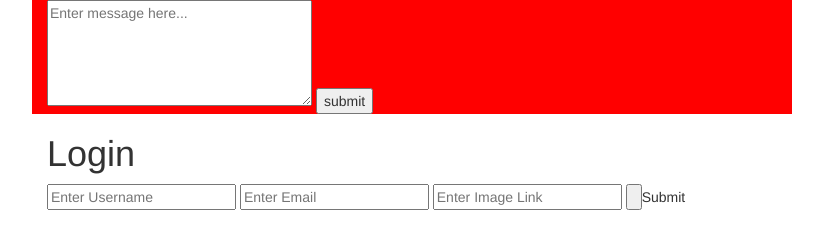
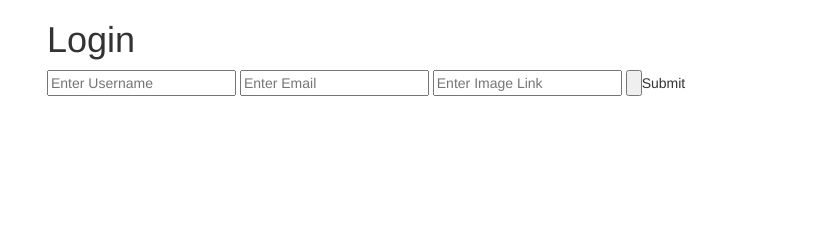
Before and after one commit to maxwellsmart84/liskov, a website: page index.html in a window 1280 px wide. Shown: the whole page, without its empty margins (38-861 px from the left). Drawn offline with nearby package versions, Linux system fonts and the light colour scheme.

Commit message:
fixed class issue

```diff
--- a/index.html
+++ b/index.html
@@ -11,7 +11,7 @@
 
   <body>
     <div class = "container">
-      <div class="col-md-8 hidden-clas" rel= "chatbox">
+      <div class="col-md-8 hidden-class" rel= "chatbox">
         <form>
           <textarea name="chat" rows="5" cols="30" placeholder="Enter message here..."></textarea>
           <input type="submit" name="submit" value="submit">
```
